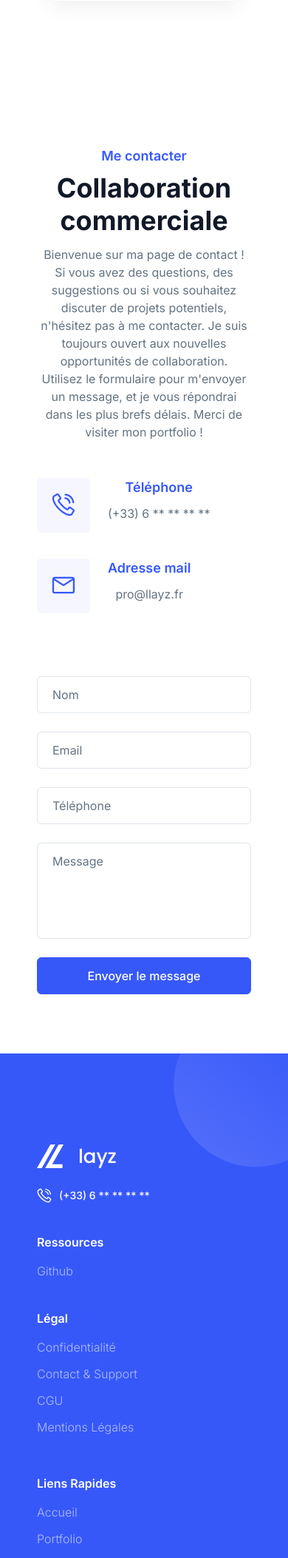
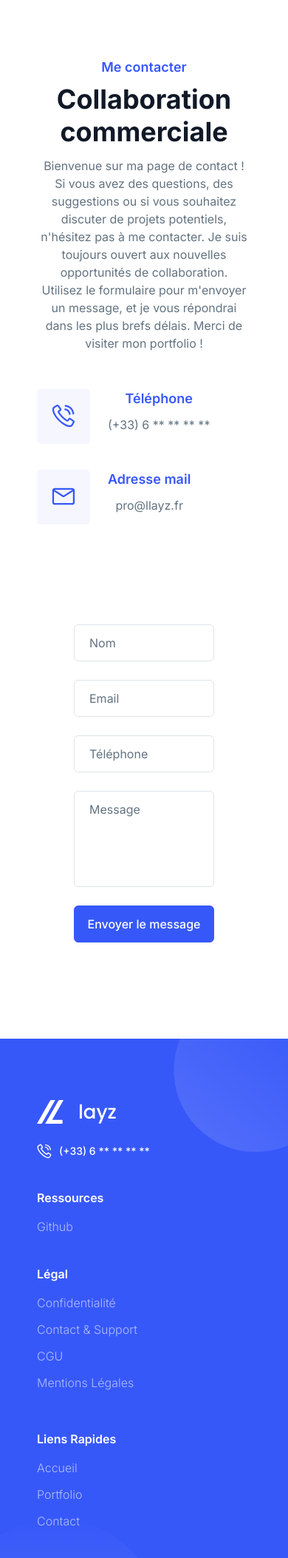
Before and after one commit to llayz46/com.portfolio, a PHP site: page / in a window 390 px wide. Shown: the part 2774-4880 px from the top of the page at 74% size. Run offline with PHP 8.4, Linux system fonts and the light colour scheme.

Commit message:
Some fix for mobile version, need to remake the 'portfolio' section

```diff
--- a/assets/css/style.css
+++ b/assets/css/style.css
@@ -795,6 +795,11 @@
   position: relative;
   z-index: 1;
 }
+@media screen and (max-width: 600px) {
+  .project {
+    padding-top: 8rem;
+  }
+}
 .project__container-texts {
   width: 46%;
 }
@@ -1062,11 +1067,17 @@
   background-color: #fff;
   padding-top: 12rem;
   padding-bottom: 12rem;
-  padding-bottom: 8rem;
 }
 @media screen and (max-width: 1000px) {
   .contact {
     padding-top: 8rem;
+    padding-bottom: 8rem;
+  }
+}
+@media screen and (max-width: 600px) {
+  .contact {
+    padding-top: 0;
+    padding-bottom: 8rem;
   }
 }
 .contact__flux {
@@ -1228,7 +1239,7 @@
   }
   .contact__form {
     box-shadow: none;
-    padding: 0;
+    width: 100%;
   }
 }
 
@@ -1670,6 +1681,11 @@
   padding-top: 12rem;
   position: relative;
 }
+@media screen and (max-width: 600px) {
+  .footer {
+    padding-top: 8rem;
+  }
+}
 .footer__list-container {
   display: flex;
   justify-content: space-between;
--- a/css/sass/components/_contact.sass
+++ b/css/sass/components/_contact.sass
@@ -7,7 +7,11 @@
 
   @media screen and (max-width: 1000px)
     padding-top: 8rem
-  padding-bottom: 8rem
+    padding-bottom: 8rem
+
+  @media screen and (max-width: 600px)
+    padding-top: 0
+    padding-bottom: 8rem
 
   &__flux
     display: flex
@@ -166,4 +170,4 @@
 
     &__form
       box-shadow: none
-      padding: 0
+      width: 100%
--- a/css/sass/components/_footer.sass
+++ b/css/sass/components/_footer.sass
@@ -3,6 +3,9 @@
 .footer
   padding-top: 12rem
   position: relative
+
+  @media screen and (max-width: 600px)
+    padding-top: 8rem
 
   &__list-container
     display: flex
--- a/css/sass/components/_project.sass
+++ b/css/sass/components/_project.sass
@@ -5,6 +5,9 @@
   padding-top: 12rem
   position: relative
   z-index: 1
+
+  @media screen and (max-width: 600px)
+    padding-top: 8rem
 
   &__container-texts
     width: 46%
```
Also changed, not shown: 1 other file.
